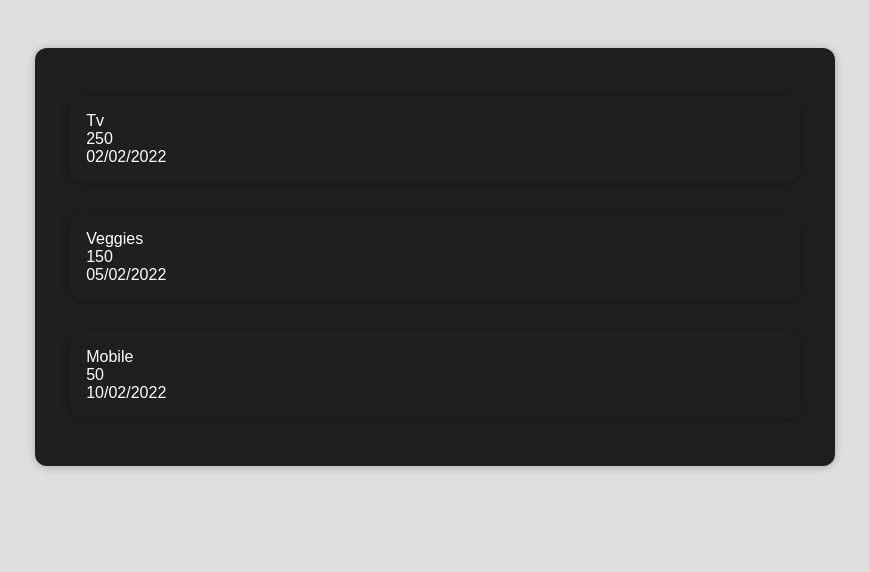
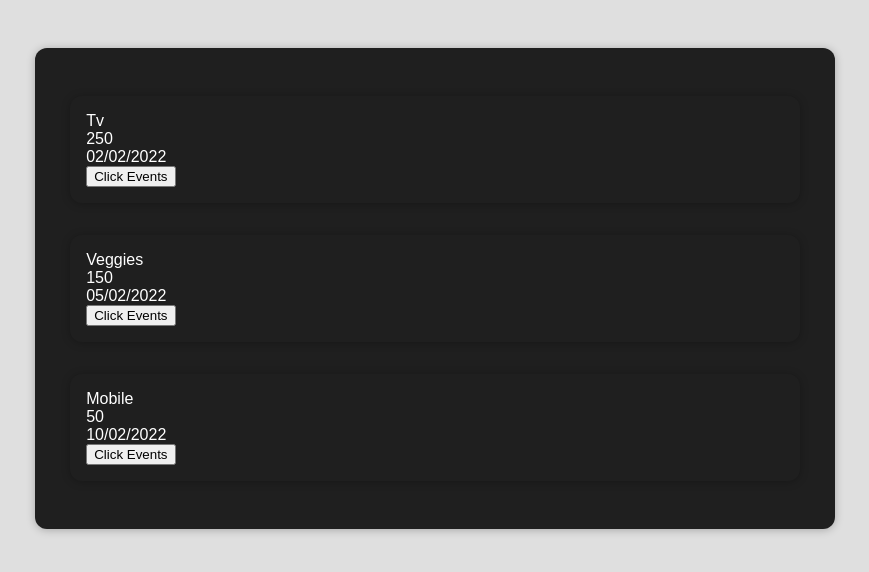
Before and after one commit to PriyankaVagadre/react-learning, a React (Create React App) app in the folder my-app/: page / in a window 1280 px wide. Shown: the top 572 px of the page, without its empty margins (205-1074 px from the left). Built offline with nearby package versions, Linux system fonts and the light colour scheme.

Commit message:
event handlers

```diff
--- a/my-app/src/components/Expenses/ExpenseItem.js
+++ b/my-app/src/components/Expenses/ExpenseItem.js
@@ -1,9 +1,13 @@
 import './ExpenseItem.css';
 function ExpenseItem(props){
+    function clickHandler(){
+        console.log("Clicked !!")
+    }
     return <div className='expenses'>
         <div>{props.title}</div>
         <div>{props.ammount}</div>
         <div>{props.date}</div>
+        <button onClick={clickHandler}>Click Events</button>
     </div>
 }
 export default ExpenseItem;
```
